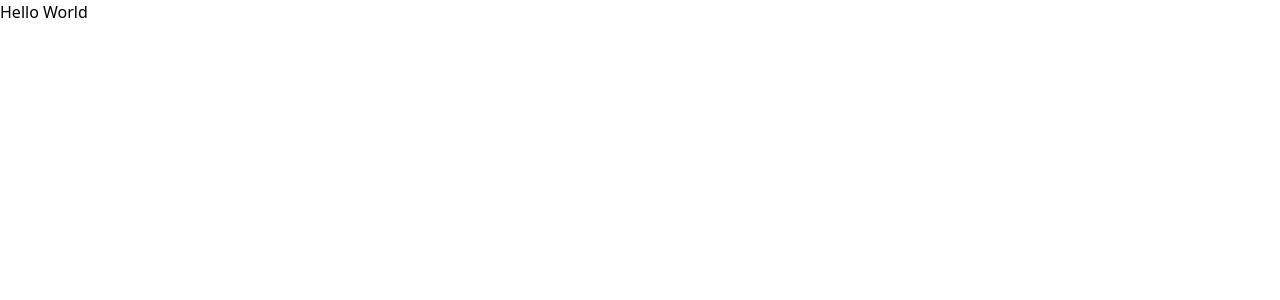
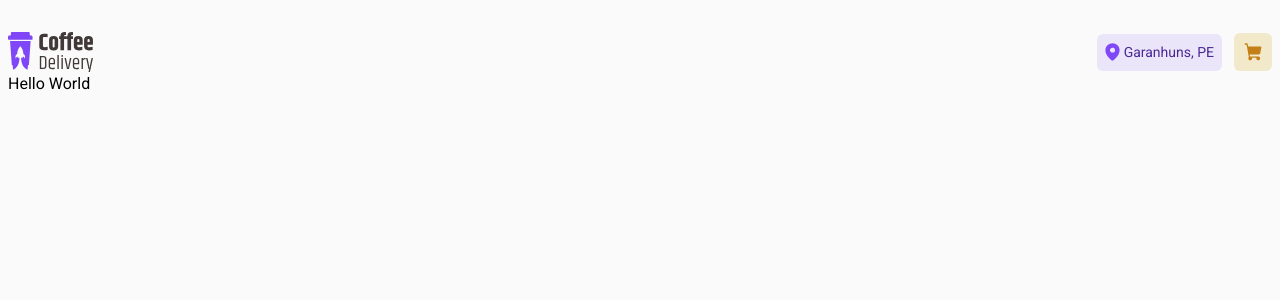
Before and after one commit to Dynylson/coffee-shop, a Next.js app: page / in a window 1280 px wide. Shown: the top 300 px of the page. Built offline with nearby package versions, Linux system fonts and the light colour scheme.

Commit message:
feat: add Header component

```diff
--- a/src/app/layout.tsx
+++ b/src/app/layout.tsx
@@ -1,14 +1,15 @@
 import type { Metadata } from 'next';
-import { Geist, Geist_Mono } from 'next/font/google';
+import { Roboto, Baloo_2 } from 'next/font/google';
 import './globals.css';
+import { Header } from '@/components/Header';
 
-const geistSans = Geist({
-  variable: '--font-geist-sans',
+const roboto = Roboto({
+  variable: '--font-roboto',
   subsets: ['latin'],
 });
 
-const geistMono = Geist_Mono({
-  variable: '--font-geist-mono',
+const baloo = Baloo_2({
+  variable: '--font-baloo',
   subsets: ['latin'],
 });
 
@@ -23,10 +24,11 @@ export default function RootLayout({
   children: React.ReactNode;
 }>) {
   return (
-    <html lang="en">
-      <body
-        className={`${geistSans.variable} ${geistMono.variable} antialiased`}
-      >
+    <html lang="pt-BR">
+      <body className="font-roboto bg-base-background antialiased max-w-[1440px] mx-auto px-2">
+        <header className="mt-4 sm:mt-8">
+          <Header />
+        </header>
         {children}
       </body>
     </html>
--- /dev/null
+++ b/src/components/Header/index.tsx
@@ -0,0 +1,28 @@
+import Image from 'next/image';
+
+export const Header = () => {
+  return (
+    <div className="flex items-center justify-between">
+      <Image
+        src="/coffee-shop.svg"
+        width={85}
+        height={40}
+        alt="Logo Coffee Shop"
+      />
+      <div className="flex items-center gap-3">
+        <div className="bg-purple-light text-purple-dark flex items-center gap-1 p-2 rounded-[6px]">
+          <Image
+            src="/location.svg"
+            width={15}
+            height={19}
+            alt="Logo Localização"
+          />
+          <p className="text-roboto-sm">Garanhuns, PE</p>
+        </div>
+        <button className="flex items-center justify-center bg-yellow-light w-[38px] h-[38px] rounded-[6px]">
+          <Image src="/cart.svg" width={18} height={17} alt="Logo Carrinho" />
+        </button>
+      </div>
+    </div>
+  );
+};
```
